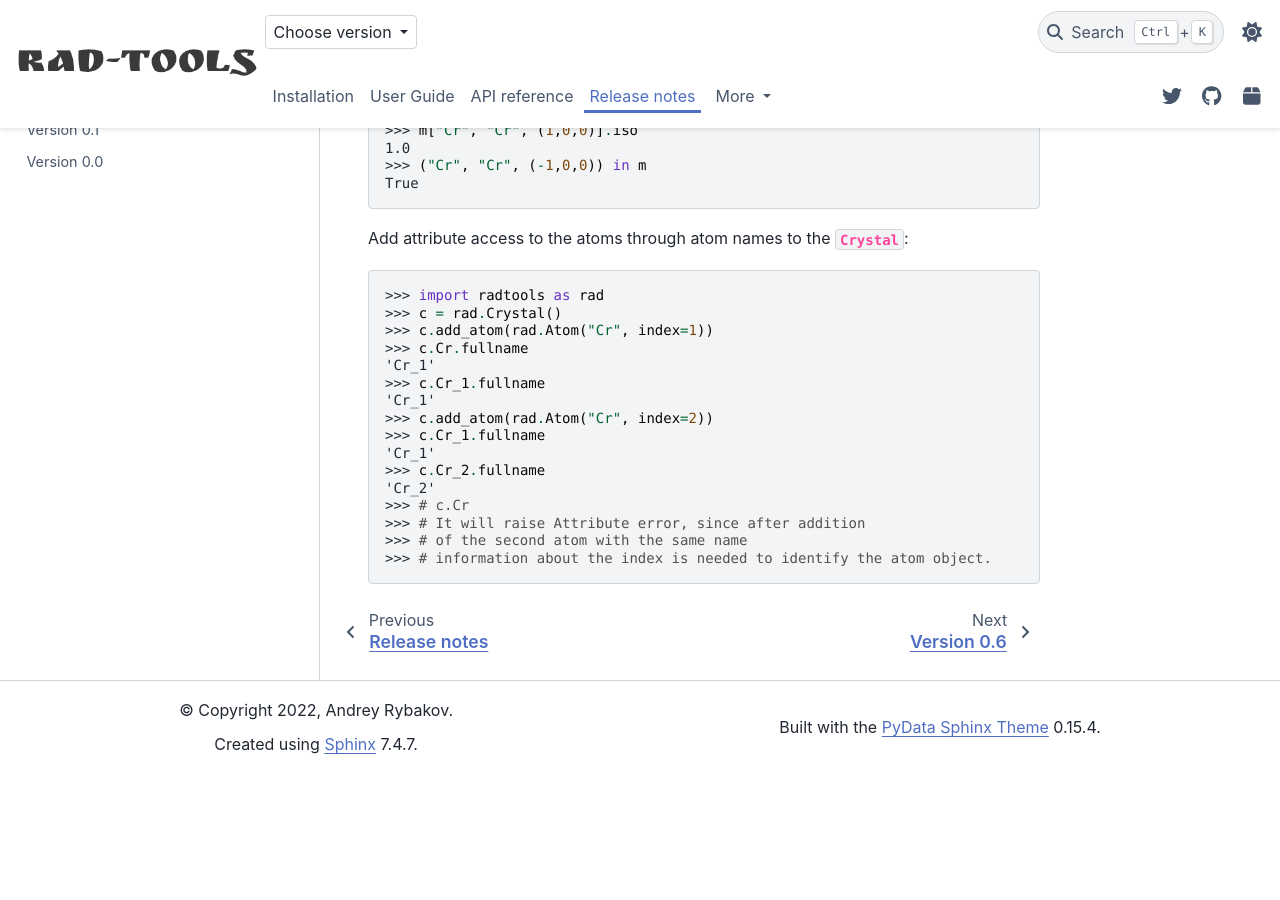
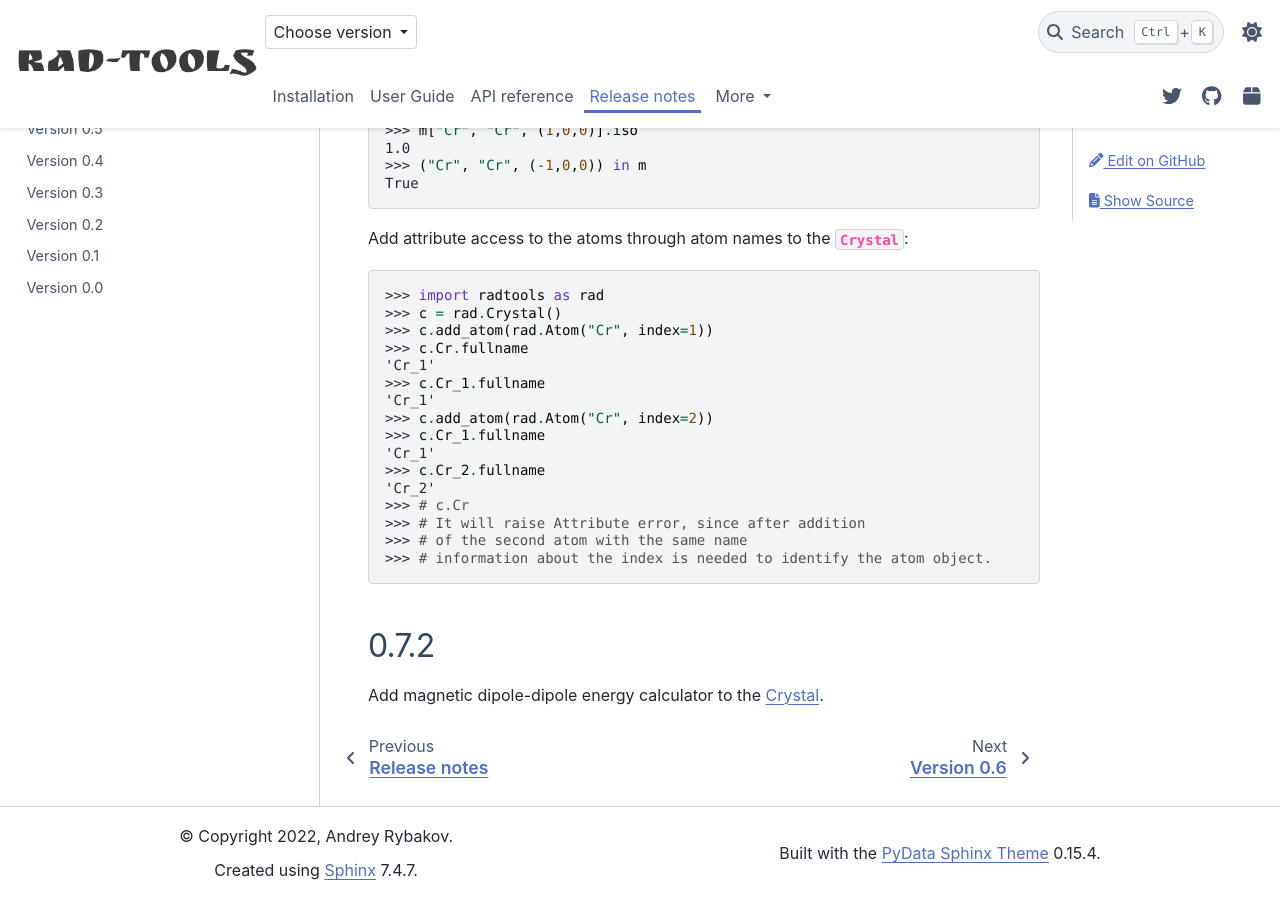
Before and after one commit to adrybakov/rad-tools, a Sphinx documentation site: the page built from docs/source/release-notes/0.7.rst, in a window 1280 px wide and 900 px high, scrolled down 1262 px. Built offline with Sphinx 7.4.7 and the PyData theme 0.15.4, drawn with Linux system fonts in a browser that asks for light colours; comment, search, counter and statistics services are not loaded; before the commit the page ends 2035 px from its top, so only the background shows below that.

Commit message:
Prepare for release

```diff
--- a/docs/source/release-notes/0.7.rst
+++ b/docs/source/release-notes/0.7.rst
@@ -80,3 +80,8 @@
     >>> # It will raise Attribute error, since after addition
     >>> # of the second atom with the same name
     >>> # information about the index is needed to identify the atom object.
+
+0.7.2
+-----
+
+Add magnetic dipole-dipole energy calculator to the :ref:`crystal-api`.
--- a/radtools/__init__.py
+++ b/radtools/__init__.py
@@ -5,7 +5,7 @@
 |version|
 """
 
-__version__ = "0.7.2.dev"
+__version__ = "0.7.2"
 
 from . import crystal, dos, exchange, io, score
 from .crystal import *
```
